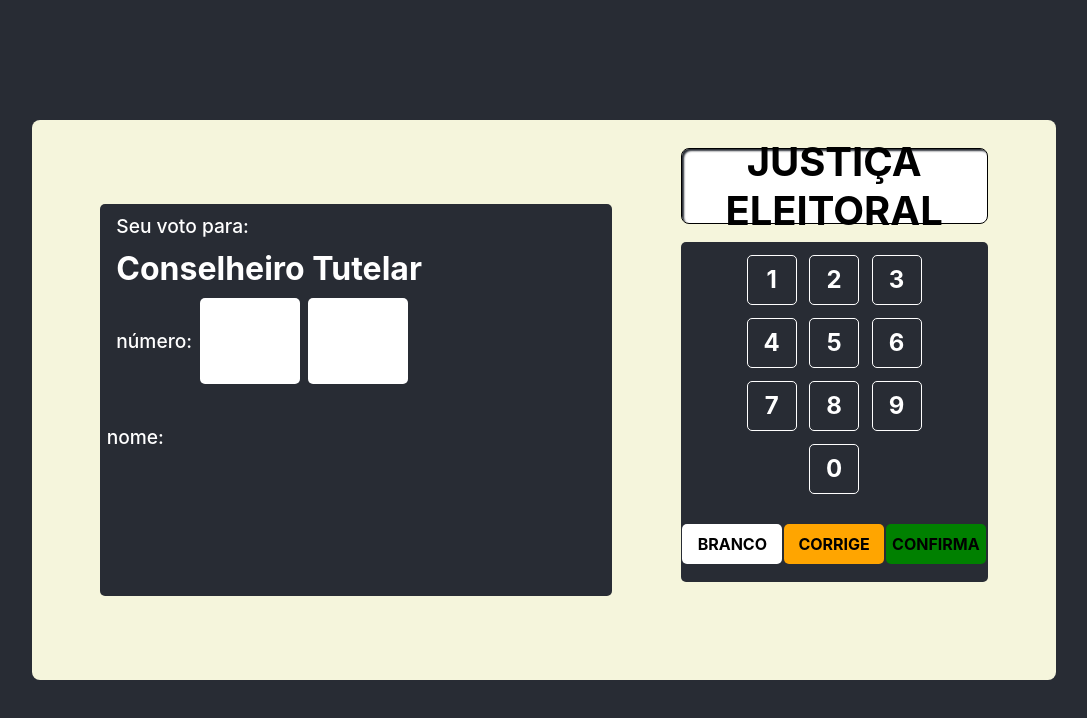
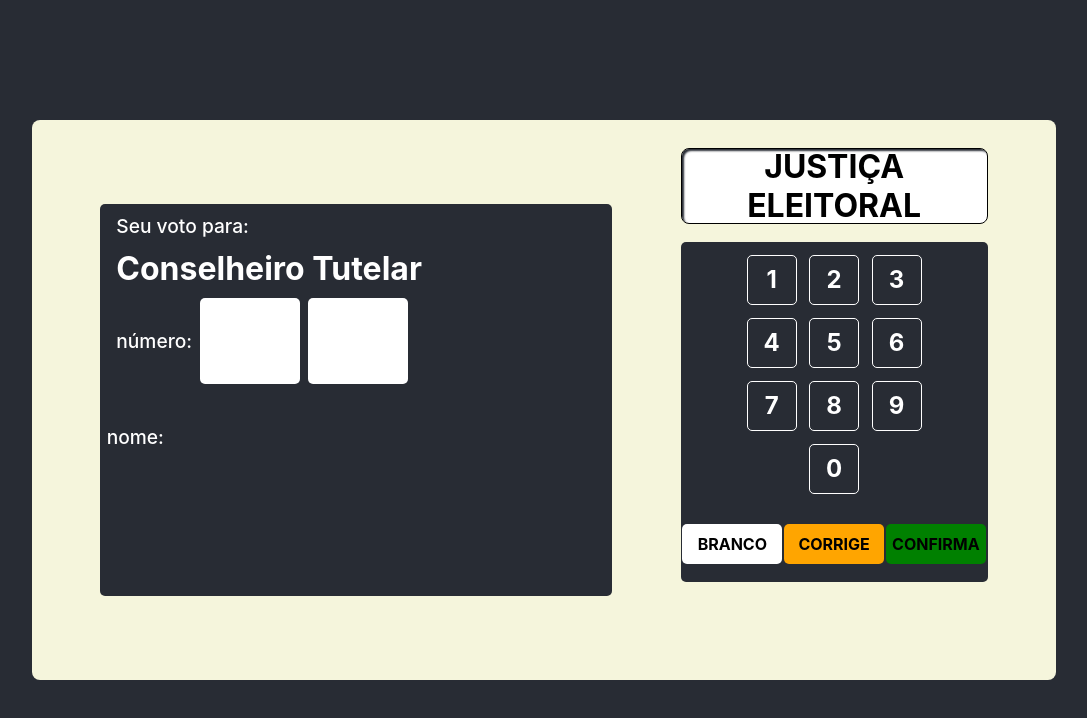
Before and after one commit to HardBoris/simulacro, a React (Create React App) app: page / in a window 1280 px wide. Shown: the top 718 px of the page, without its empty margins (96-1183 px from the left). Built offline with nearby package versions, Linux system fonts and the light colour scheme.

Commit message:
feat: ajustando letras

```diff
--- a/src/App.css
+++ b/src/App.css
@@ -52,7 +52,7 @@ h1 {
 }
 
 .urna-teclas-logo h1 {
-  font-size: 40px;
+  font-size: 2rem;
 }
 
 .urna-teclado {
--- a/src/components/EuVoto/EuVoto.css
+++ b/src/components/EuVoto/EuVoto.css
@@ -103,7 +103,7 @@ img {
   grid-row: 2;
   grid-column: 1 / 3;
   border-top: 3px solid white;
-  font-size: 1.5rem;
+  font-size: 1rem;
   text-align: left;
   padding-left: 1rem;
 }
```
